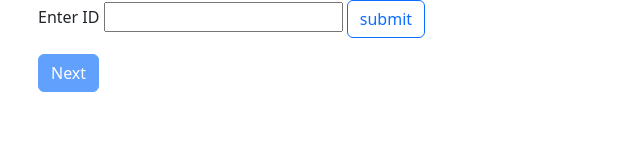
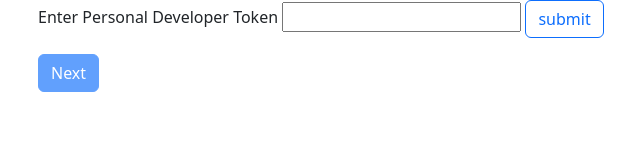
Before and after one commit to River-Schenck/Library-Asset-View, a plain HTML site: page index.html in a window 1280 px wide. Shown: the whole page, without its empty margins (44-684 px from the left). Drawn offline with nearby package versions, Linux system fonts and the light colour scheme.

Commit message:
Add files via upload

```diff
--- a/index.html
+++ b/index.html
@@ -13,7 +13,7 @@
         <!-- <button onclick="showGraphQLData()">Show GraphQL Data</button> -->
         <div class="container md">
         <form id="myform">
-            <label for="textid">Enter ID</label>
+            <label for="textid">Enter Personal Developer Token</label>
             <input type="text" id="textid" name="textid">
             <input type="submit" value="submit" class="btn btn-outline-primary">
         </form>
```
